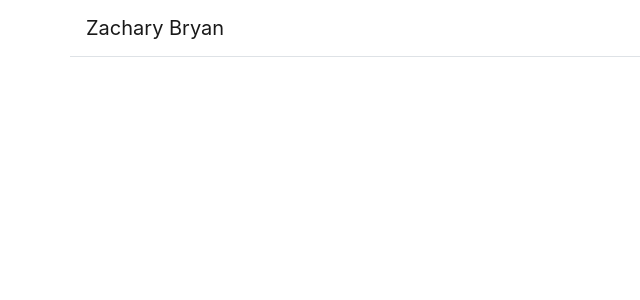
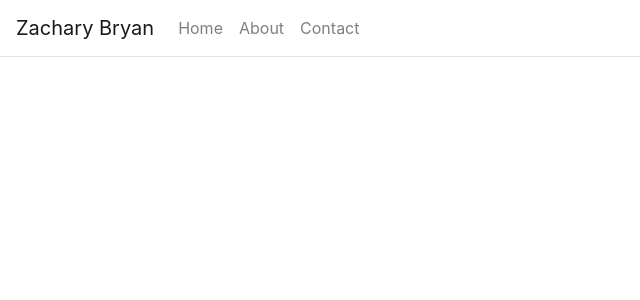
Before and after one commit to zacharybryan/portfolio, a React (Create React App) app in the folder portfolio/: page / in a window 1280 px wide. Shown: the top 300 px of the page, without its empty margins (0-640 px from the left). Built offline with nearby package versions, Linux system fonts and the light colour scheme.

Commit message:
created navbar routes

```diff
--- a/portfolio/src/App.js
+++ b/portfolio/src/App.js
@@ -1,10 +1,11 @@
 import React from 'react';
 import { BrowserRouter as Router, Route, Link } from 'react-router-dom';
 import Container from 'react-bootstrap/Container';
-import Button from 'react-bootstrap/Button';
 import Navbar from 'react-bootstrap/Navbar';
-import NavbarBrand from 'react-bootstrap/NavbarBrand';
+import Nav from 'react-bootstrap/Nav';
+// import NavbarBrand from 'react-bootstrap/NavbarBrand';
 import './App.css';
+// import NavbarToggle from 'react-bootstrap/esm/NavbarToggle';
 
 class App extends React.Component {
 
@@ -31,10 +32,24 @@
   render() {
     return (
       <Router>
-        <Container className="p-0">
+        <Container className="p-0" fluid='true'>
 
           <Navbar className="border-bottom">
             <Navbar.Brand>Zachary Bryan</Navbar.Brand>
+
+            <Navbar.Toggle aria-controls="navbar-toggle" />
+
+            <Navbar.Collapse id="navbar-toggle">
+
+              <Nav>
+                <Link className='nav-link' to='/'>Home</Link>
+                <Link className='nav-link' to='/about'>About</Link>
+                <Link className='nav-link' to='/contact'>Contact</Link>
+              </Nav>
+
+            </Navbar.Collapse>
+
+
           </Navbar>
 
         </Container>
```
